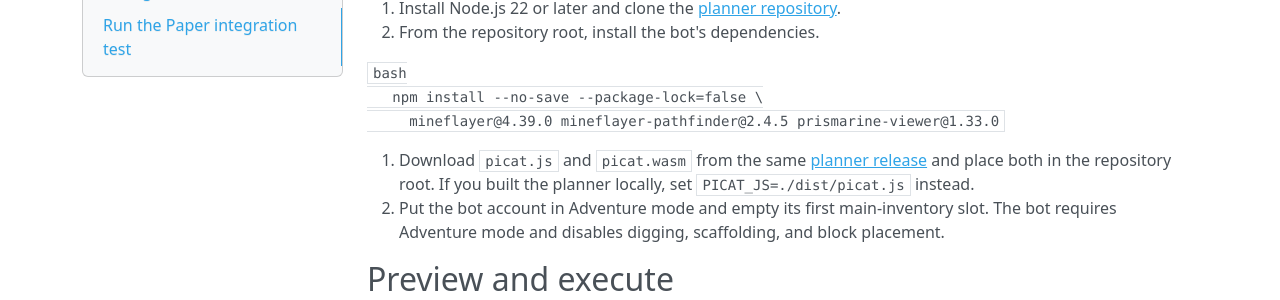
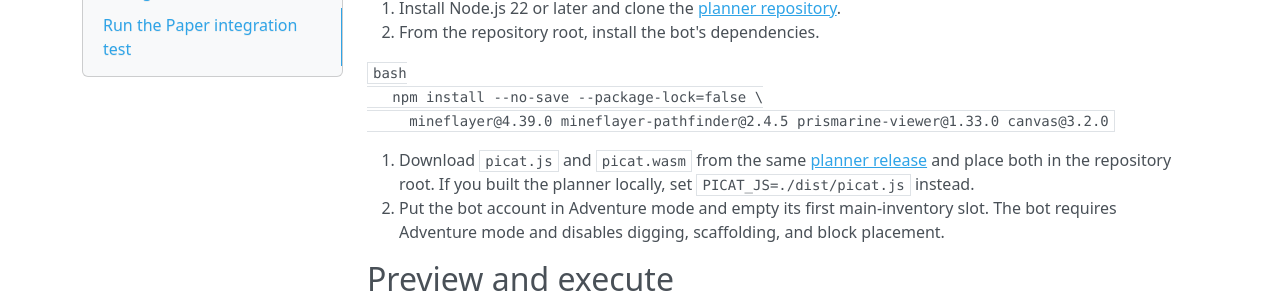
Before and after one commit to r33drichards/picat-inventory-planner, an MkDocs documentation site: the page built from site-docs/how-to/minecraft-bot.md, in a window 1280 px wide and 900 px high. Shown: the part 313-613 px from the top of the window. Built offline with MkDocs 1.6.1, drawn with Linux system fonts in a browser that asks for light colours; nearby versions of some CDN libraries; some of the changed text lies outside the part shown.

Commit message:
Install the Prismarine Viewer canvas dependency

````diff
--- a/site-docs/how-to/minecraft-bot.md
+++ b/site-docs/how-to/minecraft-bot.md
@@ -13,7 +13,7 @@ them.
 
    ```bash
    npm install --no-save --package-lock=false \
-     mineflayer@4.39.0 mineflayer-pathfinder@2.4.5 prismarine-viewer@1.33.0
+     mineflayer@4.39.0 mineflayer-pathfinder@2.4.5 prismarine-viewer@1.33.0 canvas@3.2.0
    ```
 
 3. Download `picat.js` and `picat.wasm` from the same
@@ -91,7 +91,7 @@ the normal bot dependencies installed and the planner release files in
 
 ```bash
 npm install --no-save --package-lock=false \
-  mineflayer@4.39.0 mineflayer-pathfinder@2.4.5 prismarine-viewer@1.33.0 playwright@1.56.1
+  mineflayer@4.39.0 mineflayer-pathfinder@2.4.5 prismarine-viewer@1.33.0 canvas@3.2.0 playwright@1.56.1
 npx playwright install chromium
 ```
 
````
Also changed, not shown: 1 other file.
